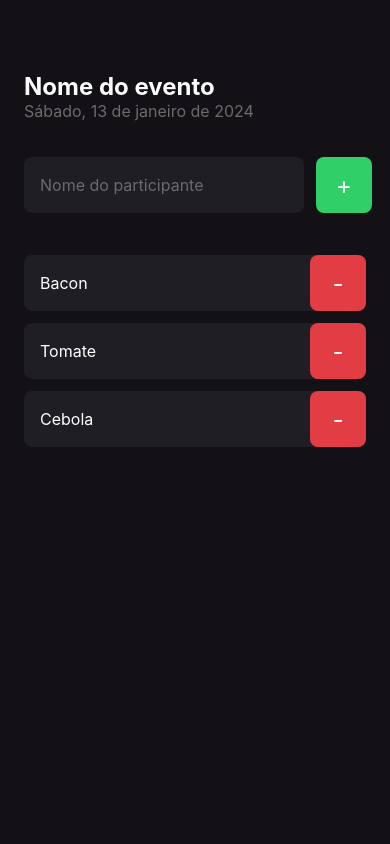
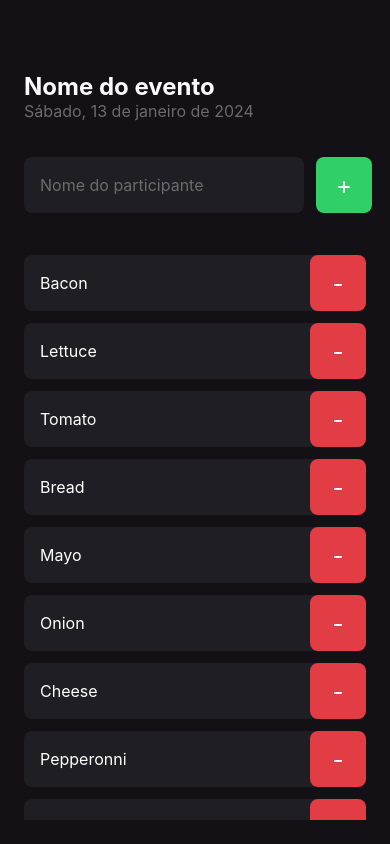
Before and after one commit to artprange/reactNative101, a React Native app in the folder imHere/: screen / in a window 390 px wide. Built offline with nearby package versions, Linux system fonts and the light colour scheme.

Commit message:
dinamically adding names and scroll view properly set

```diff
--- a/imHere/src/components/Participant/index.tsx
+++ b/imHere/src/components/Participant/index.tsx
@@ -2,18 +2,19 @@ import { View, Text, TouchableOpacity, TextInput } from 'react-native';
 import { styles } from './styles';
 
 type Props = {
-    name: string
+    name: string,
+    onRemove: () => void;
 }
 
 
-export function Participant({name}: Props) {
+export function Participant({name, onRemove}: Props) {
     return(
         <View style={styles.container}>
             <Text style={styles.name}>
                 {name}
             </Text>
 
-            <TouchableOpacity style={styles.button} >
+            <TouchableOpacity style={styles.button} onPress={onRemove}>
                 <Text style={styles.buttonText}>
                     -
                 </Text>
--- a/imHere/src/screens/Home/index.tsx
+++ b/imHere/src/screens/Home/index.tsx
@@ -1,44 +1,96 @@
-import { Text, View, TextInput, TouchableOpacity} from 'react-native';
-import { styles } from './styles';
-import { Participant } from '../../components/Participant';
-
-
-
+import {
+	Text,
+	View,
+	TextInput,
+	TouchableOpacity,
+	ScrollView,
+} from "react-native";
+import { styles } from "./styles";
+import { Participant } from "../../components/Participant";
 
 export default function Home() {
+	const participants = [
+		"Bacon",
+		"Lettuce",
+		"Tomato",
+		"Bread",
+		"Mayo",
+		"Onion",
+		"Cheese",
+		"Pepperonni",
+		"Mushrooms",
+		"Olives",
+		"Peppers",
+		"Sausage",
+		"Pineapple",
+		"Ham",
+		"Chicken",
+		"Beef",
+		"Spinach",
+		"Garlic",
+		"Anchovies",
+		"Basil",
+		"Oregano",
+		"Parsley",
+		"Pesto",
+		"Artichokes",
+		"Eggplant",
+		"Feta",
+		"Goat Cheese",
+		"Cheddar",
+		"Parmesan",
+		"Ricotta",
+		"Provolone",
+		"Gouda",
+		"Mozzarella",
+		"Swiss",
+		"Blue Cheese",
+		"Gorgonzola",
+		"Brie",
+		"Fontina",
+		"Pepper Jack",
+		"Colby",
+		"Monterey Jack",
+		"Muenster",
+		"Havarti",
+	];
 
-    function handleNewParticipant(){
-        console.log('Novo participante')
+	function handleNewParticipant() {
+		console.log("Novo participante");
 	}
 
-    return(
+	function handleRemoveParticipant(name: string) {
+		console.log("Remover participante");
+	}
+
+	return (
 		<View style={styles.container}>
-            <Text style={styles.eventName}>
-            Nome do evento
-            </Text>
-            <Text style={styles.eventDate}>
-            Sábado, 13 de janeiro de 2024
-            </Text>
+			<Text style={styles.eventName}>Nome do evento</Text>
+			<Text style={styles.eventDate}>Sábado, 13 de janeiro de 2024</Text>
 
 			<View style={styles.form}>
 				<TextInput
-                style={ styles.input}
-                placeholder='Nome do participante'
+					style={styles.input}
+					placeholder="Nome do participante"
 					placeholderTextColor="#6b6b6b"
 				/>
 
-            <TouchableOpacity style={styles.button} onPress={handleNewParticipant}>
-                <Text style={styles.buttonText}>
-                    +
-                </Text>
+				<TouchableOpacity
+					style={styles.button}
+					onPress={handleNewParticipant}
+				>
+					<Text style={styles.buttonText}>+</Text>
 				</TouchableOpacity>
-
 			</View>
-
-            <Participant name="Bacon"/>
-            <Participant name="Tomate"/>
-            <Participant name="Cebola"/>
-
+			<ScrollView>
+				{participants.map((participant) => (
+					<Participant
+						key={participant}
+						name={participant}
+						onRemove={() => handleRemoveParticipant(participant)}
+					/>
+				))}
+			</ScrollView>
 		</View>
-    )
+	);
 }
```
Lines whose indentation alone changed are shown as unchanged.
